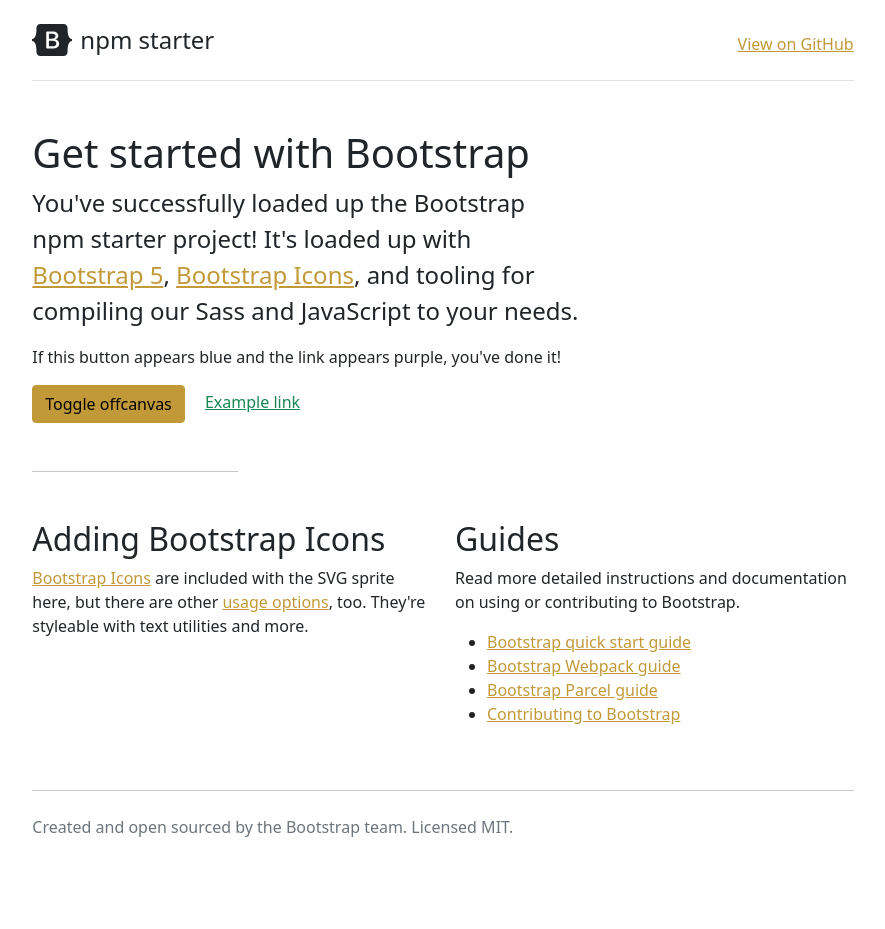
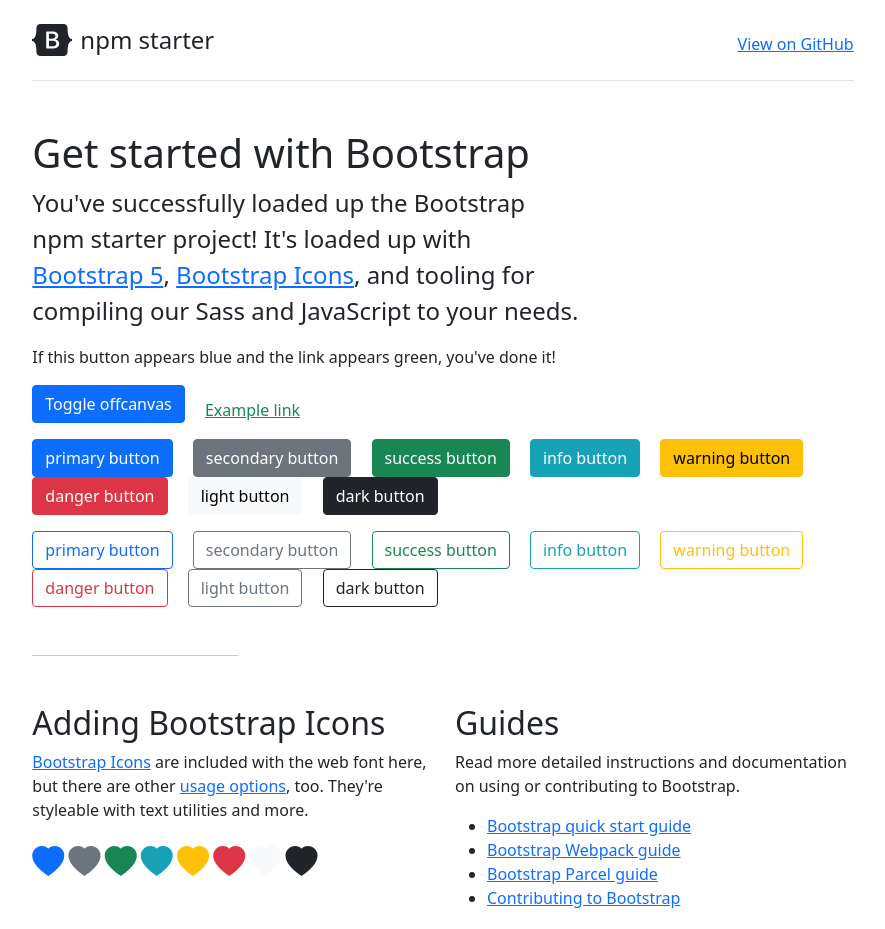
Before and after one commit to luis-fss/bootstrap.lukkian, a website: page index.html in a window 1280 px wide. Shown: the top 929 px of the page, without its empty margins (197-1082 px from the left). Before the commit the page ends 879 px from the top, so only its background shows below. Drawn offline with nearby package versions, Linux system fonts and the light colour scheme; files that its build step writes are made by us from their sources.

Commit message:
add some customizations

```diff
--- a/index.html
+++ b/index.html
@@ -3,7 +3,9 @@
   <head>
     <meta charset="utf-8">
     <meta name="viewport" content="width=device-width, initial-scale=1">
-    <link rel="stylesheet" href="dist/css/bootstrap.css">
+    <link rel="stylesheet" href="dist/css/bootstrap.min.css">
+    <link rel="stylesheet" href="node_modules/bootstrap-icons/font/bootstrap-icons.css">
+    <!-- <link href="https://cdn.jsdelivr.net/npm/bootstrap@5.1.3/dist/css/bootstrap.min.css" rel="stylesheet"> -->
     <title>Bootstrap npm starter</title>
   </head>
   <body>
@@ -22,11 +24,33 @@
       <h1>Get started with Bootstrap</h1>
       <div class="col-lg-8 px-0">
         <p class="fs-4">You've successfully loaded up the Bootstrap npm starter project! It's loaded up with <a href="https://getbootstrap.com/docs/5.1/getting-started/introduction/">Bootstrap 5</a>, <a href="https://icons.getbootstrap.com/">Bootstrap Icons</a>, and tooling for compiling our Sass and JavaScript to your needs.</p>
-        <p>If this button appears blue and the link appears purple, you've done it!</p>
+        <p>If this button appears blue and the link appears green, you've done it!</p>
       </div>
 
-      <button type="button" class="btn btn-primary me-3" data-bs-toggle="offcanvas" data-bs-target="#offcanvasExample">Toggle offcanvas</button>
+      <button type="button" class="btn btn-primary me-3 mb-3" data-bs-toggle="offcanvas" data-bs-target="#offcanvasExample">Toggle offcanvas</button>
       <a href="#" class="text-success">Example link</a>
+
+      <div class="col-sm-12 mb-3">
+        <button type="button" class="btn btn-primary me-3">primary button</button>
+        <button type="button" class="btn btn-secondary me-3">secondary button</button>
+        <button type="button" class="btn btn-success me-3">success button</button>
+        <button type="button" class="btn btn-info me-3">info button</button>
+        <button type="button" class="btn btn-warning me-3">warning button</button>
+        <button type="button" class="btn btn-danger me-3">danger button</button>
+        <button type="button" class="btn btn-light me-3">light button</button>
+        <button type="button" class="btn btn-dark me-3">dark button</button>
+      </div>
+
+      <div class="col-sm-12 mb-3">
+        <button type="button" class="btn btn-outline-primary me-3">primary button</button>
+        <button type="button" class="btn btn-outline-secondary me-3">secondary button</button>
+        <button type="button" class="btn btn-outline-success me-3">success button</button>
+        <button type="button" class="btn btn-outline-info me-3">info button</button>
+        <button type="button" class="btn btn-outline-warning me-3">warning button</button>
+        <button type="button" class="btn btn-outline-danger me-3">danger button</button>
+        <button type="button" class="btn btn-outline-light me-3">light button</button>
+        <button type="button" class="btn btn-outline-dark me-3">dark button</button>
+      </div>
 
       <div class="offcanvas offcanvas-end" tabindex="-1" id="offcanvasExample" aria-labelledby="offcanvasExampleLabel">
         <div class="offcanvas-header">
@@ -55,17 +79,16 @@
       <div class="row">
         <div class="col-md-6">
           <h2>Adding Bootstrap Icons</h2>
-          <p><a href="https://icons.getbootstrap.com/">Bootstrap Icons</a> are included with the SVG sprite here, but there are other <a href="https://icons.getbootstrap.com/#usage">usage options</a>, too. They're styleable with text utilities and more.</p>
+          <p><a href="https://icons.getbootstrap.com/">Bootstrap Icons</a> are included with the web font here, but there are other <a href="https://icons.getbootstrap.com/#usage">usage options</a>, too. They're styleable with text utilities and more.</p>
 
-          <svg class="bi text-danger" width="32" height="32">
-            <use xlink:href="node_modules/bootstrap-icons/bootstrap-icons.svg#heart-fill"/>
-          </svg>
-          <svg class="bi text-dark" width="32" height="32">
-            <use xlink:href="node_modules/bootstrap-icons/bootstrap-icons.svg#toggles"/>
-          </svg>
-          <svg class="bi text-primary" width="32" height="32">
-            <use xlink:href="node_modules/bootstrap-icons/bootstrap-icons.svg#shop"/>
-          </svg>
+          <i class="bi bi-heart-fill fs-2 text-primary"></i>
+          <i class="bi bi-heart-fill fs-2 text-secondary"></i>
+          <i class="bi bi-heart-fill fs-2 text-success"></i>
+          <i class="bi bi-heart-fill fs-2 text-info"></i>
+          <i class="bi bi-heart-fill fs-2 text-warning"></i>
+          <i class="bi bi-heart-fill fs-2 text-danger"></i>
+          <i class="bi bi-heart-fill fs-2 text-light"></i>
+          <i class="bi bi-heart-fill fs-2 text-dark"></i>
         </div>
 
         <div class="col-md-6">
--- a/scss/bootstrap.scss
+++ b/scss/bootstrap.scss
@@ -2,8 +2,24 @@
  * Customized by Lukkian (https://github.com/Lukkian/bootstrap.lukkian/)
  */
 
-// custom variables
-$primary: #c29938;
+// custom colors
+$cyan: #17a2b8; // using the default value as in bootstrap v4.6.0
 
 // import bootstrap
 @import "../node_modules/bootstrap/scss/bootstrap";
+
+// custom btn-info
+.btn-info {
+    @include button-variant($background: $info, $border: $info, $color: #fff, $hover-color: #fff);
+}
+.btn-outline-info {
+    @include button-outline-variant($color: $info, $color-hover: #fff);
+}
+
+// custom btn-light
+.btn-light {
+    @include button-variant($background: $light, $border: $light, $color: $black, $hover-color: $black, $hover-background: $gray-200);
+}
+.btn-outline-light {
+    @include button-outline-variant($color: $gray-600, $active-background: $gray-200, $color-hover: $black);
+}
```
